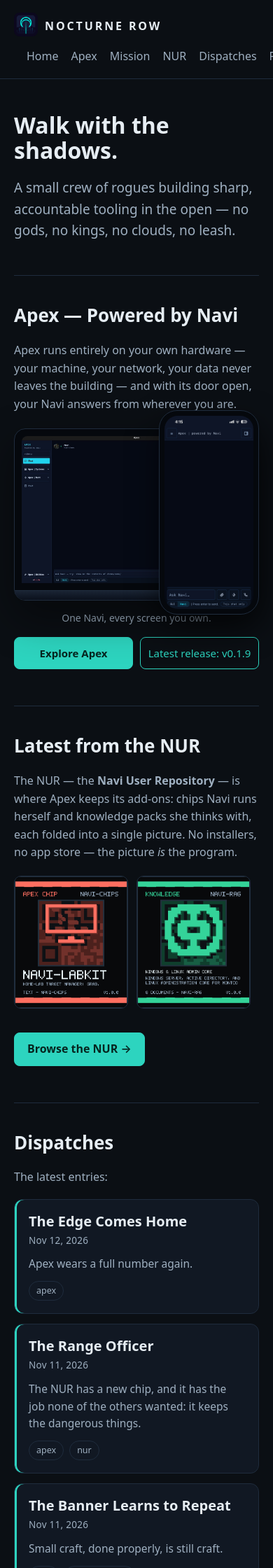
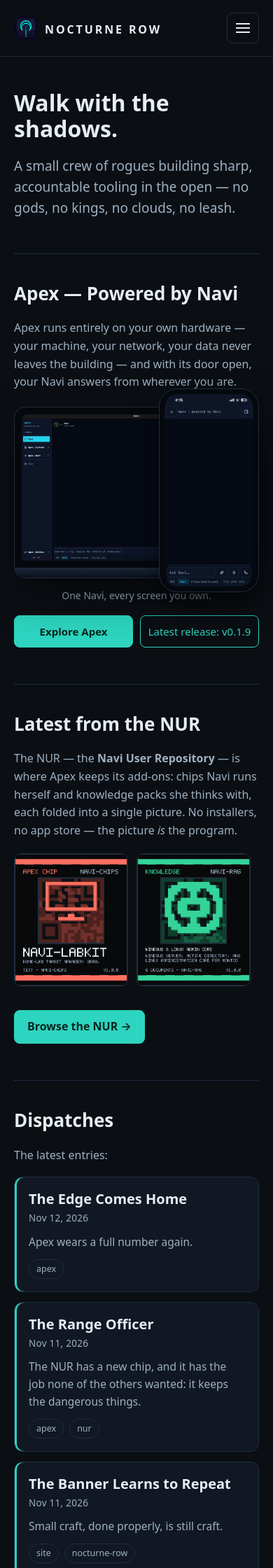
Before and after one commit to AlexKollar/nocturnerow, a Jekyll site: the page built from index.html, in a window 390 px wide. Shown: the top 2240 px of the page at 70% size. Built offline with Jekyll 4.4.1, drawn with Linux system fonts in a browser that asks for light colours.

Commit message:
Mobile nav: hamburger toggle under 700px, 44px targets, Escape closes, reduced-motion safe

```diff
--- a/_layouts/default.html
+++ b/_layouts/default.html
@@ -74,18 +74,35 @@ h2[id]{scroll-margin-top:20px}
 .post-full a{color:var(--accent)}
 footer{border-top:1px solid var(--line);padding:28px 0 44px;color:var(--muted);font-size:14px;margin-top:12px}
 @media (max-width:560px){h1{font-size:32px}.hero{padding:48px 0 30px}}
+.nav-toggle{display:none;background:none;border:1px solid var(--line);border-radius:8px;padding:10px 12px;cursor:pointer;min-width:44px;min-height:44px}
+.nav-toggle .bar{display:block;width:20px;height:2px;background:var(--text);margin:4px auto;transition:transform .18s ease,opacity .18s ease}
+.nav-toggle:hover{border-color:var(--accent)}
+.nav-toggle[aria-expanded="true"] .bar:nth-child(1){transform:translateY(6px) rotate(45deg)}
+.nav-toggle[aria-expanded="true"] .bar:nth-child(2){opacity:0}
+.nav-toggle[aria-expanded="true"] .bar:nth-child(3){transform:translateY(-6px) rotate(-45deg)}
+@media (max-width:700px){
+.nav-toggle{display:block}
+header nav{display:none;width:100%;flex-direction:column;padding-top:10px}
+header nav.open{display:flex}
+header nav a{margin:0;padding:12px 6px;min-height:44px;border-top:1px solid var(--line);display:flex;align-items:center}
+}
+@media (prefers-reduced-motion: reduce){.nav-toggle .bar{transition:none}}
 </style>
 </head>
 <body>
 <header>
 <div class="wrap">
 <div class="wordmark"><img src="/logo.png" alt="Nocturne Row logo" style="width:34px;height:34px;border-radius:8px;vertical-align:-9px;margin-right:10px">NOCTURNE ROW</div>
-<nav><a href="/">Home</a><a href="/apex.html">Apex</a><a href="/mission.html">Mission</a><a href="/nur.html">NUR</a><a href="/blog.html">Dispatches</a><a href="/#people">Rogues</a></nav>
+<button class="nav-toggle" type="button" aria-expanded="false" aria-controls="site-nav" aria-label="Toggle navigation menu"><span class="bar"></span><span class="bar"></span><span class="bar"></span></button>
+<nav id="site-nav"><a href="/">Home</a><a href="/apex.html">Apex</a><a href="/mission.html">Mission</a><a href="/nur.html">NUR</a><a href="/blog.html">Dispatches</a><a href="/#people">Rogues</a></nav>
 </div>
 </header>
 {{ content }}
 <footer>
 <div class="wrap">© 2026 Nocturne Row · nocturnerow.com — hosted on GitHub Pages, built with Jekyll. Walk with the shadows.</div>
 </footer>
+<script>
+(function(){var b=document.querySelector('.nav-toggle'),n=document.getElementById('site-nav');if(!b||!n)return;b.addEventListener('click',function(){var open=n.classList.toggle('open');b.setAttribute('aria-expanded',open?'true':'false');});document.addEventListener('keydown',function(e){if(e.key==='Escape'&&n.classList.contains('open')){n.classList.remove('open');b.setAttribute('aria-expanded','false');b.focus();}});})();
+</script>
 </body>
 </html>
```
